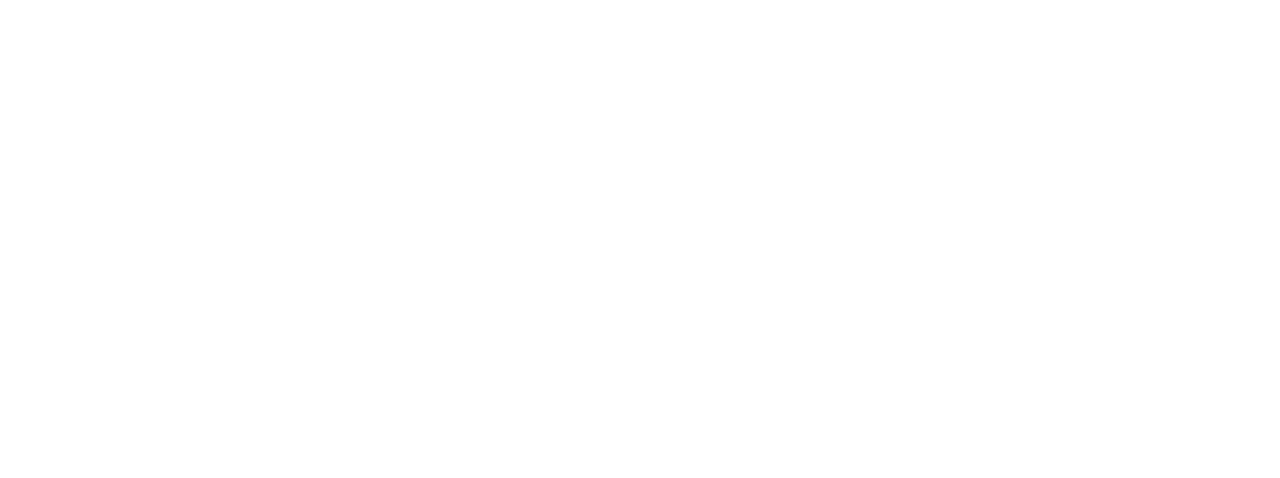
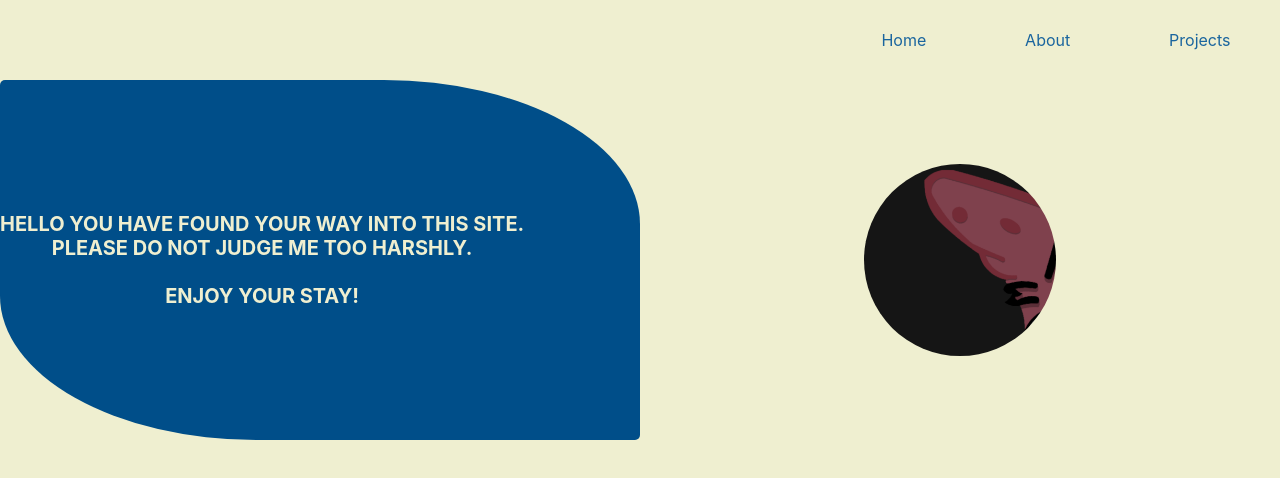
Before and after one commit to bddiaz/personal-r-site, a React (Create React App) app: page / in a window 1280 px wide. Shown: the top 478 px of the page. Built offline with nearby package versions, Linux system fonts and the light colour scheme.

Commit message:
added background and iniital header

```diff
--- a/package.json
+++ b/package.json
@@ -9,6 +9,7 @@
     "react": "^18.2.0",
     "react-dom": "^18.2.0",
     "react-scripts": "5.0.1",
+    "styled-components": "^5.3.5",
     "web-vitals": "^2.1.4"
   },
   "scripts": {
--- a/src/App.css
+++ b/src/App.css
@@ -1,5 +1,7 @@
 .App {
   text-align: center;
+  background-color: #EFEFD0;
+  height:100vh;
 }
 
 .App-logo {
--- a/src/App.js
+++ b/src/App.js
@@ -1,9 +1,16 @@
 import './App.css';
+import Header from './Components/Header.js';
+import Home from './Components/Home.js';
+import {GlobalStyles} from './Styles/global';
 
 function App() {
   return (
+    <>
     <div className="App">
+    <Header/>
+    <Home/>
     </div>
+    </>
   );
 }
 
--- /dev/null
+++ b/src/Components/Header.js
@@ -0,0 +1,46 @@
+import {useState, useEffect} from 'react'
+import styled from "styled-components"
+
+function Header (){
+  return(
+    <HeaderContainer>
+      <HeaderSpace>
+        <HeaderNav>
+          <NavItem>Home</NavItem>
+          <NavItem>About</NavItem>
+          <NavItem>Projects</NavItem>
+        </HeaderNav>
+      </HeaderSpace>
+    </HeaderContainer>
+  )
+};
+
+export default Header;
+
+const HeaderContainer = styled.div`
+    height:10vh;
+    width:100vw;
+    background-color:#EFEFD0;
+    display:flex;
+    justify-content: flex-end;
+    border-color: black;
+`
+
+const HeaderSpace = styled.div`
+    width: 35%;
+    background-color:#EFEFD0;
+    display:flex;
+    justify-content:center;
+`
+
+const HeaderNav = styled.nav`
+    width:100%;
+    height:100%;
+    display:flex;
+    justify-content:space-around;
+    align-items:center;
+`
+
+const NavItem = styled.p`
+    color: #1a659e;
+`
--- /dev/null
+++ b/src/Components/Home.js
@@ -0,0 +1,61 @@
+import {useState, useEffect} from 'react';
+import styled from "styled-components";
+import selfie from './selfie.png'
+
+function Home (){
+  return(
+    <IntroSpace>
+      <IntroContainer>
+        <IntroText>
+          HELLO YOU HAVE FOUND YOUR WAY INTO THIS SITE.<br/>
+          PLEASE DO NOT JUDGE ME TOO HARSHLY.<br/>
+          <br/>
+          ENJOY YOUR STAY!
+        </IntroText>
+      </IntroContainer>
+      <ImageContainer>
+        <IntroImage>
+        </IntroImage>
+      </ImageContainer>
+    </IntroSpace>
+  )
+};
+
+export default Home;
+
+
+const IntroSpace = styled.div`
+    height:45vh;
+    width:100vw;
+    display:flex;
+`
+
+const IntroContainer = styled.div`
+    width: 50%;
+    background-color:#004e89;
+    border-radius: 5px 40% 5px;
+    display:flex;
+    align-items:center;
+    flex-direction:row;
+`
+
+const IntroText = styled.p`
+    font-size:20px;
+    font-weight:bold;
+    color:#efefd0;
+`
+const IntroImage = styled.div`
+    background-image: url(${selfie});
+    height:15vw;
+    width:15vw;
+    background-size:500px;
+    border-radius: 50%
+`
+
+const ImageContainer = styled.div`
+    width:50%;
+    height:45vh;
+    display:flex;
+    justify-content:center;
+    align-items:center;
+`
--- /dev/null
+++ b/src/Styles/global.js
@@ -0,0 +1,13 @@
+import {createGlobalStyle} from 'styled-components'
+
+export const GlobalStyles = createGlobalStyle`
+  *{
+    box-sizing:border-box;
+  }
+
+  body{
+    margin:0;
+    padding:0;
+    background-color:#EFEFD0;
+  }
+`
```
Also changed, not shown: src/Components/selfie.png (added), 1 other file (tests, documents, lock files or other folders).
